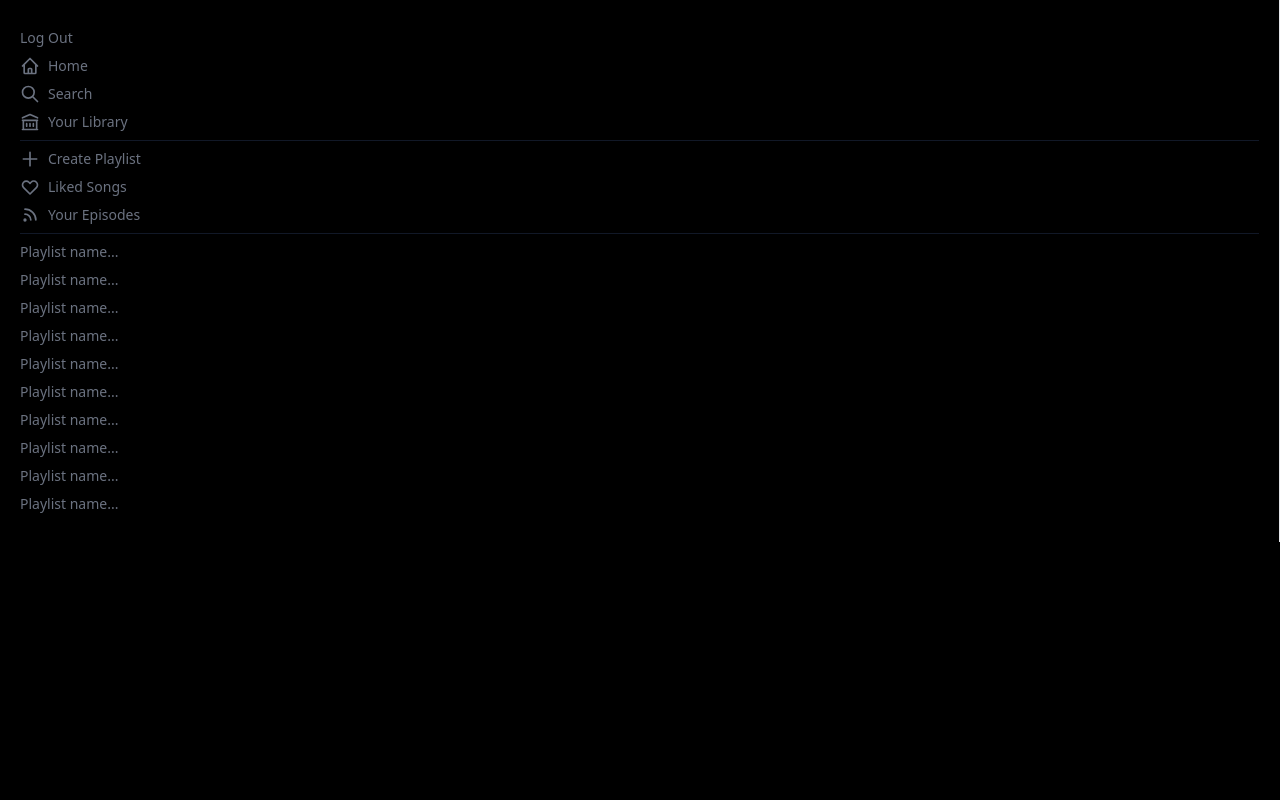
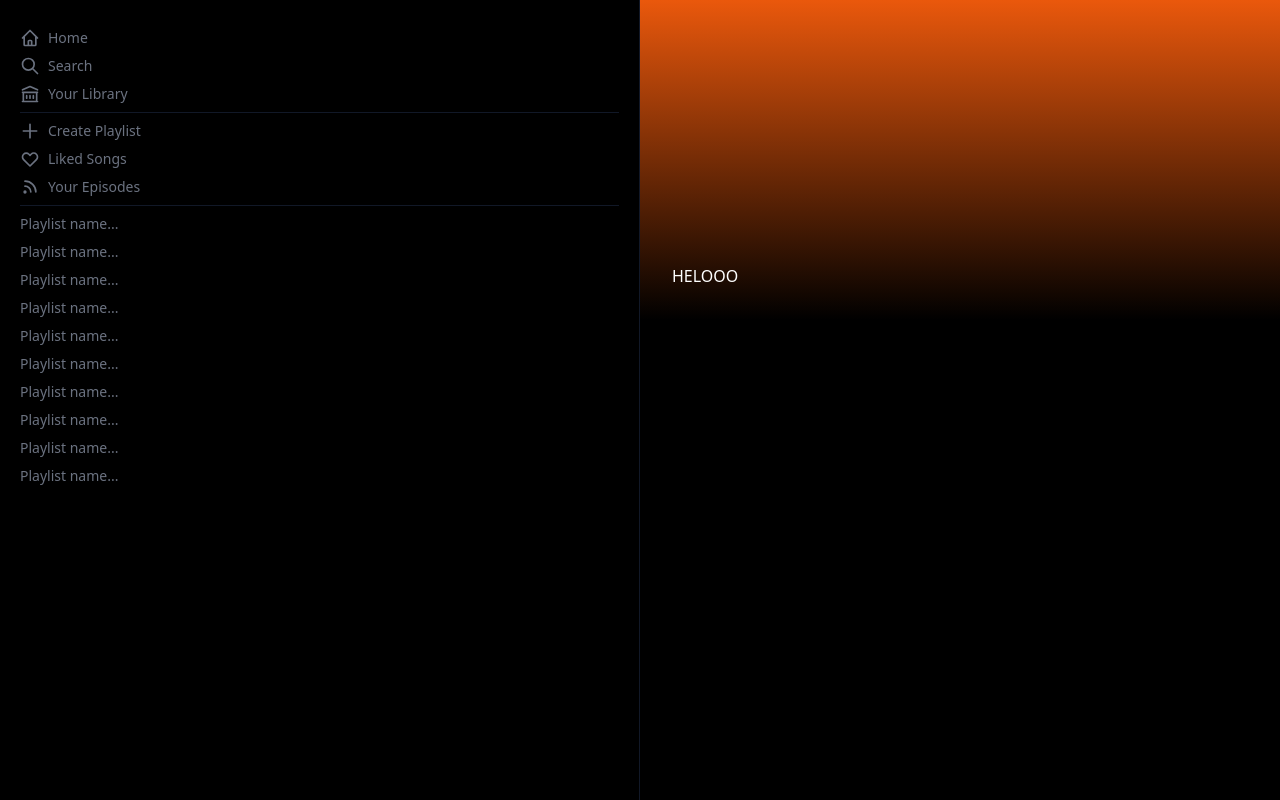
Before and after one commit to nazoadiego/hanabi, a Next.js app: page / in a window 1280 px wide. Built offline with nearby package versions, Linux system fonts and the light colour scheme; no server answers.

Commit message:
randomize background using lodash

```diff
--- /dev/null
+++ b/components/MainBody.tsx
@@ -0,0 +1,57 @@
+import { useSession } from 'next-auth/react'
+import { FC, useEffect, useState } from 'react'
+import { ChevronDownIcon } from '@heroicons/react/outline'
+import { shuffle } from 'lodash'
+
+const colors = [
+  'from-indigo-600',
+  'from-blue-600',
+  'from-green-600',
+  'from-orange-600',
+  'from-pink-600',
+  'from-purple-600',
+  'from-red-600',
+]
+
+interface MainBodyProps {}
+
+const MainBody: FC<MainBodyProps> = () => {
+  const { data: session } = useSession()
+  const [color, setColor] = useState('#fff')
+
+  useEffect(() => {
+    setColor(shuffle(colors)[0])
+  }, [])
+
+  return (
+    <div className="flex-grow text-white">
+      <header className="absolute top-0 right-0">
+        {session && (
+          <div
+            className="flex cursor-pointer items-center
+           space-x-2 rounded-full bg-black p-1 pr-2 opacity-90
+           hover:opacity-80"
+          >
+            <img
+              src={session.user?.image}
+              alt=""
+              className="h-10 w-10 rounded-full"
+            />
+
+            <span>{session.user?.name}</span>
+            <ChevronDownIcon className="h-5 w-5" />
+          </div>
+        )}
+      </header>
+
+      <section
+        className={`flex h-80 items-end space-x-7 bg-gradient-to-b
+      ${color} to-black p-8`}
+      >
+        <div>HELOOO</div>
+      </section>
+    </div>
+  )
+}
+
+export default MainBody
--- a/components/sidebar/Sidebar.tsx
+++ b/components/sidebar/Sidebar.tsx
@@ -14,13 +14,19 @@ import { signOut, useSession } from 'next-auth/react'
 interface SidebarProps {}
 
 const Sidebar: FC<SidebarProps> = () => {
+  const { data: session } = useSession()
   return (
-    <div className="border-r border-b-gray-900 p-5 text-sm text-gray-500 ">
+    <div
+      className="h-screen w-1/2 overflow-y-scroll border-r border-gray-900
+    p-5 text-sm text-gray-500 scrollbar-hide"
+    >
       <div>
         <NavList>
-          <NavItem>
-            <button onClick={() => signOut()}>Log Out</button>
-          </NavItem>
+          {session && (
+            <NavItem>
+              <button onClick={() => signOut()}>Log Out</button>
+            </NavItem>
+          )}
           <NavItem>
             <HomeIcon className="h-5 w-5" />
             <a href="/">Home</a>
--- a/package.json
+++ b/package.json
@@ -7,11 +7,13 @@
   },
   "dependencies": {
     "@heroicons/react": "^1.0.6",
+    "lodash": "^4.17.21",
     "next": "latest",
     "next-auth": "^4.3.1",
     "react": "^17.0.2",
     "react-dom": "^17.0.2",
-    "spotify-web-api-node": "^5.0.2"
+    "spotify-web-api-node": "^5.0.2",
+    "tailwind-scrollbar-hide": "^1.1.7"
   },
   "devDependencies": {
     "@types/node": "17.0.4",
--- /dev/null
+++ b/pages/_middleware.tsx
@@ -0,0 +1,22 @@
+import { getToken } from 'next-auth/jwt'
+import { NextResponse } from 'next/server'
+
+export async function middleware(req) {
+  // Token will exist if user is logged in
+  const token = await getToken({ req, secret: process.env.JWT_SECRET })
+
+  const { pathname } = req.nextUrl
+
+  // Allow the request if the following is true...
+  // 1) It's a request for next-auth session and provider fetching
+  // 2) The token is exists
+  if (pathname.includes('/api/auth') || token) {
+    return NextResponse.next()
+  }
+
+  // if they don't have the token AND are requesting
+  // a protected route redirect them to login
+  if (!token && pathname !== '/login') {
+    return NextResponse.redirect('http://localhost:3000/login')
+  }
+}
--- a/pages/index.tsx
+++ b/pages/index.tsx
@@ -2,6 +2,7 @@ import type { NextPage } from 'next'
 import Head from 'next/head'
 import Sidebar from '../components/sidebar/Sidebar'
 import { signOut, useSession } from 'next-auth/react'
+import MainBody from '../components/MainBody'
 
 const Home: NextPage = () => {
   const { data: session, status } = useSession()
@@ -13,9 +14,9 @@ const Home: NextPage = () => {
         <link rel="icon" href="/favicon.ico" />
       </Head>
 
-      <main>
+      <main className="relative flex">
         <Sidebar />
-        {/* Main Body */}
+        <MainBody />
       </main>
       <div>{/* Player */}</div>
     </div>
--- a/tailwind.config.js
+++ b/tailwind.config.js
@@ -6,5 +6,5 @@ module.exports = {
   theme: {
     extend: {},
   },
-  plugins: [],
+  plugins: [require('tailwind-scrollbar-hide')],
 }
```
Also changed, not shown: hooks/useSpotify.ts (added, +20 -0 lines), 1 other file (tests, documents, lock files or other folders).
